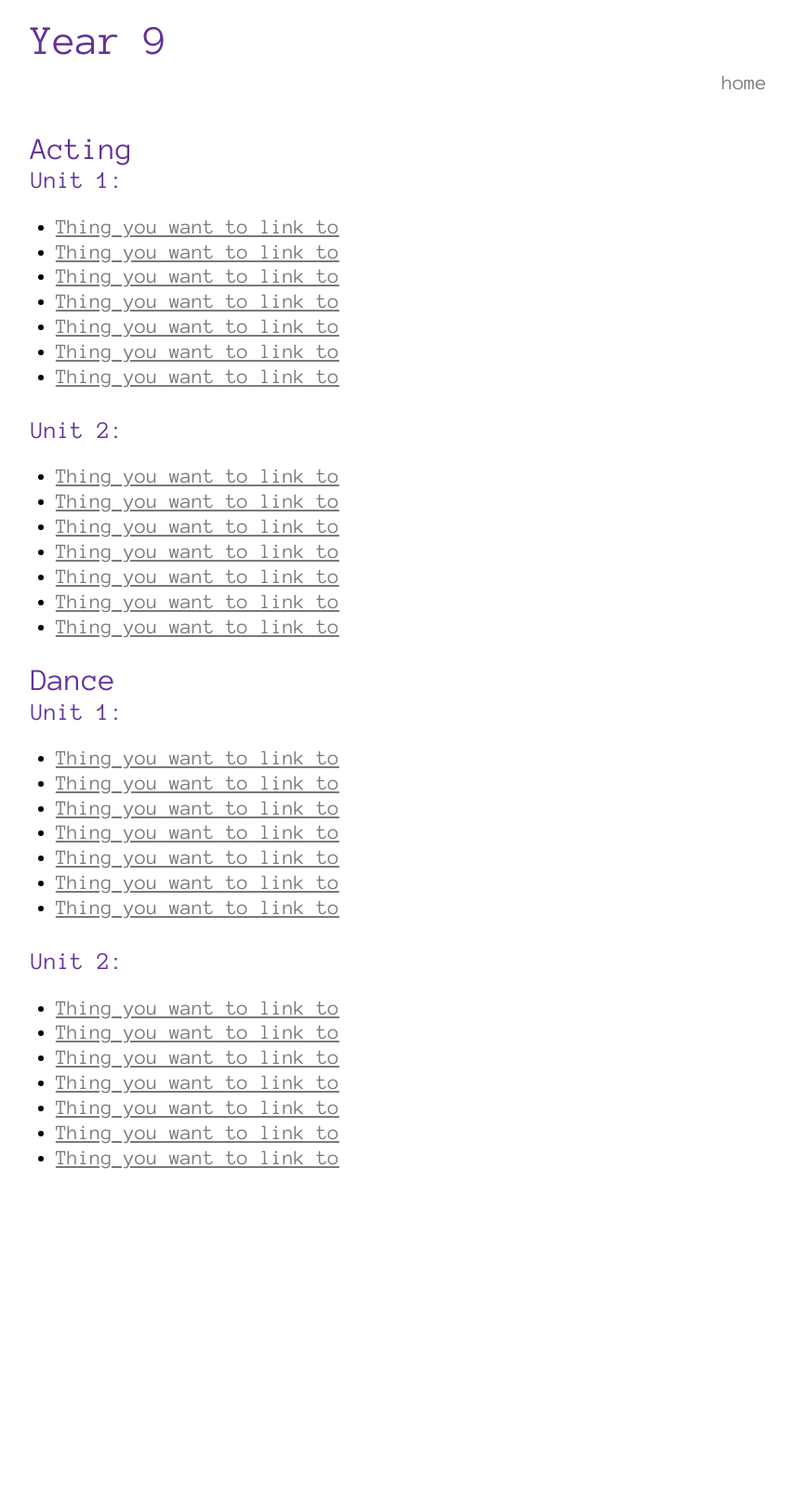
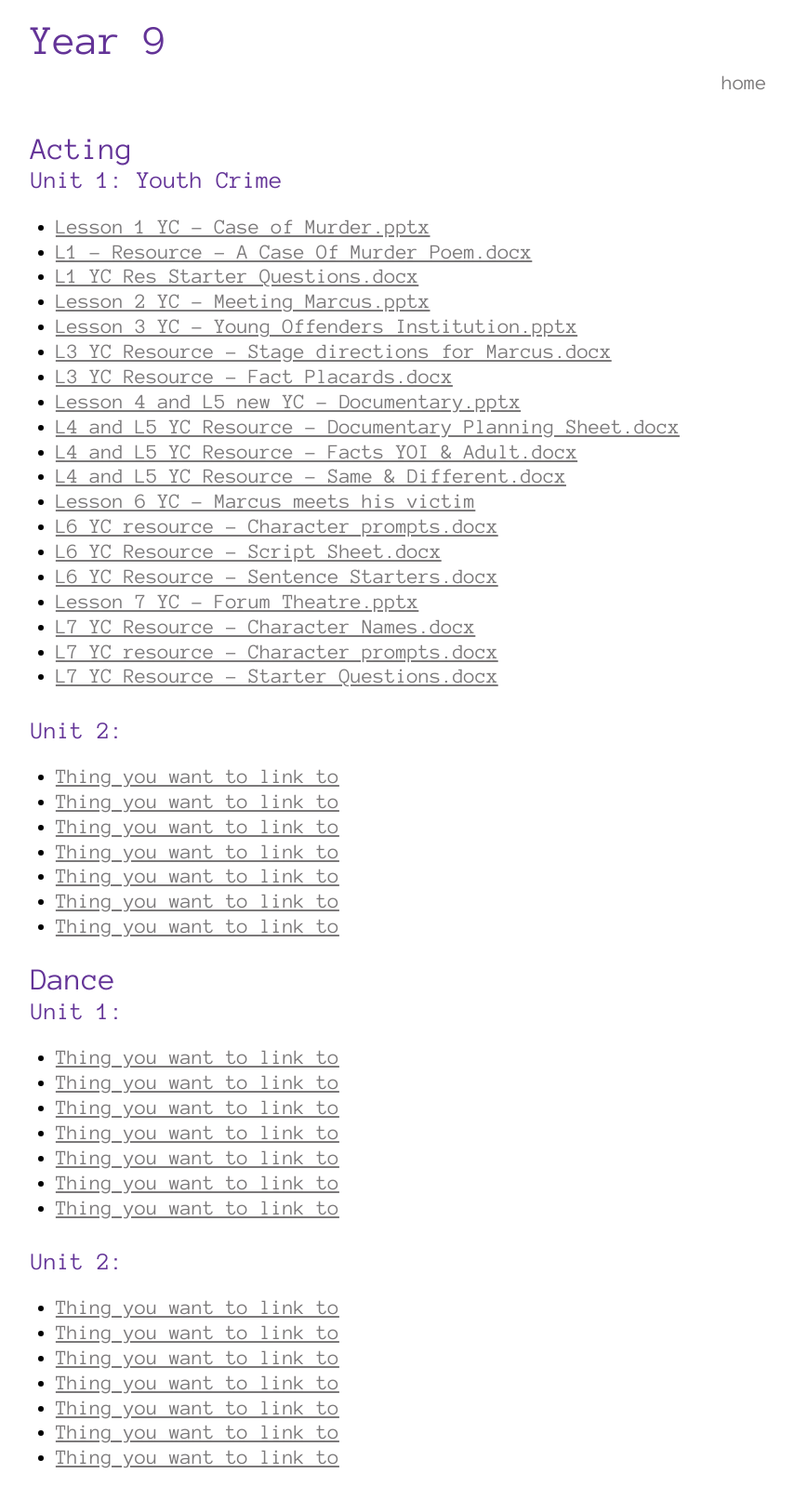
Before and after one commit to MalphasWats/stagewallis.com, a Jekyll site: the page built from PA/Year9.markdown, in a window 1280 px wide. Shown: the whole page at 93% size, without its empty margins (207-1061 px from the left). Built offline with Jekyll 4.4.1, drawn with Linux system fonts in a browser that asks for light colours; before the commit the page ends 1290 px from its top, so only the background shows below that.

Commit message:
y9actingunit1

```diff
--- a/PA/Year9.markdown
+++ b/PA/Year9.markdown
@@ -5,15 +5,28 @@ title: Year 9
 
 ## Acting
 
-### Unit 1:
+### Unit 1: Youth Crime
 
-* [Thing you want to link to](#the_url_of_the_thing)
-* [Thing you want to link to](#the_url_of_the_thing)
-* [Thing you want to link to](#the_url_of_the_thing)
-* [Thing you want to link to](#the_url_of_the_thing)
-* [Thing you want to link to](#the_url_of_the_thing)
-* [Thing you want to link to](#the_url_of_the_thing)
-* [Thing you want to link to](#the_url_of_the_thing)
+* [Lesson 1 YC - Case of Murder.pptx](y9acting/Lesson 1 YC - Case of Murder.pptx)
+* [L1 - Resource - A Case Of Murder Poem.docx](y9acting/L1 - Resource - A Case Of Murder Poem.docx)
+* [L1 YC Res Starter Questions.docx](y9acting/L1 YC Res Starter Questions.docx)
+* [Lesson 2 YC - Meeting Marcus.pptx](y9acting/Lesson 2 YC - Meeting Marcus.pptx)
+* [Lesson 3 YC - Young Offenders Institution.pptx](y9acting/Lesson 3 YC - Young Offenders Institution.pptx)
+* [L3 YC Resource - Stage directions for Marcus.docx](y9acting/L3 YC Resource - Stage directions for Marcus.docx)
+* [L3 YC Resource - Fact Placards.docx](y9acting/L3 YC Resourse - Fact Placards.docx)
+* [Lesson 4 and L5 new YC - Documentary.pptx](y9acting/Lesson 4 and L5 new YC - Documentary.pptx)
+* [L4 and L5 YC Resource -  Documentary Planning Sheet.docx](y9acting/L4 and L5 YC Resource -  Documentary Planning Sheet.docx)
+* [L4 and L5 YC Resource - Facts YOI & Adult.docx](y9acting/L4 and L5 YC Resource - Facts YOI & Adult.docx)
+* [L4 and L5 YC Resource - Same & Different.docx](y9acting/L4 and L5 YC Resource - Same & Different.docx)
+* [Lesson 6 YC - Marcus meets his victim](y9acting/Lesson 6 YC - Marcus meets his victim)
+* [L6 YC resource - Character prompts.docx](y9acting/L6 YC resource - Character prompts.docx)
+* [L6 YC Resource - Script Sheet.docx](y9acting/L6 YC Resource - Script Sheet.docx)
+* [L6 YC Resource - Sentence Starters.docx](y9acting/L6 YC Resource - Sentence Starters.docx)
+* [Lesson 7 YC - Forum Theatre.pptx](y9acting/Lesson 7 YC - Forum Theatre.pptx)
+* [L7 YC Resource - Character Names.docx](y9acting/L7 YC Resource - Character Names.docx)
+* [L7 YC resource - Character prompts.docx](y9acting/L7 YC resource - Character prompts.docx)
+* [L7 YC Resource - Starter Questions.docx](y9acting/L7 YC Resource - Starter Questions.docx)
+
 
 ### Unit 2:
 
```
Also changed, not shown: 19 other files.
